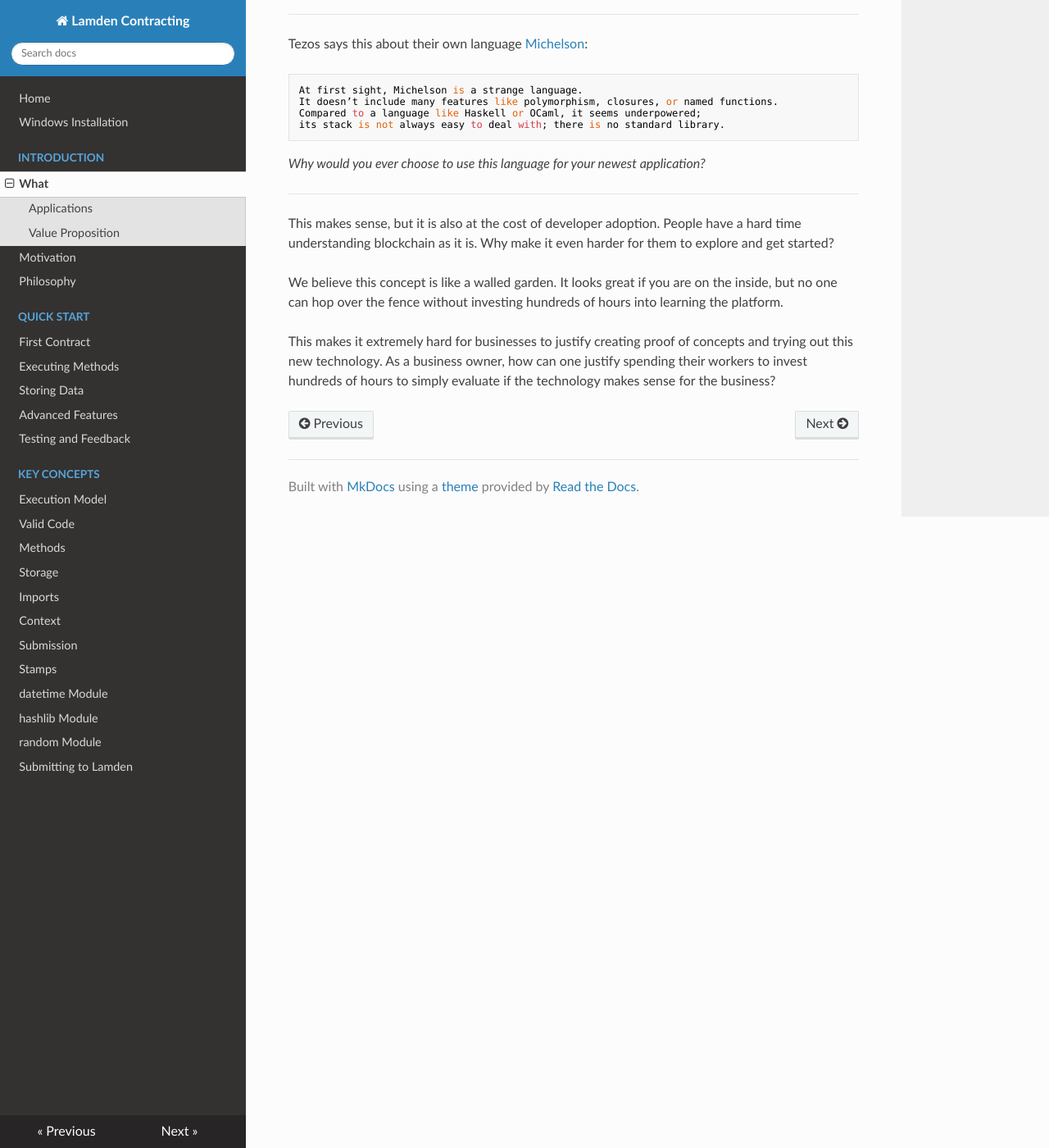
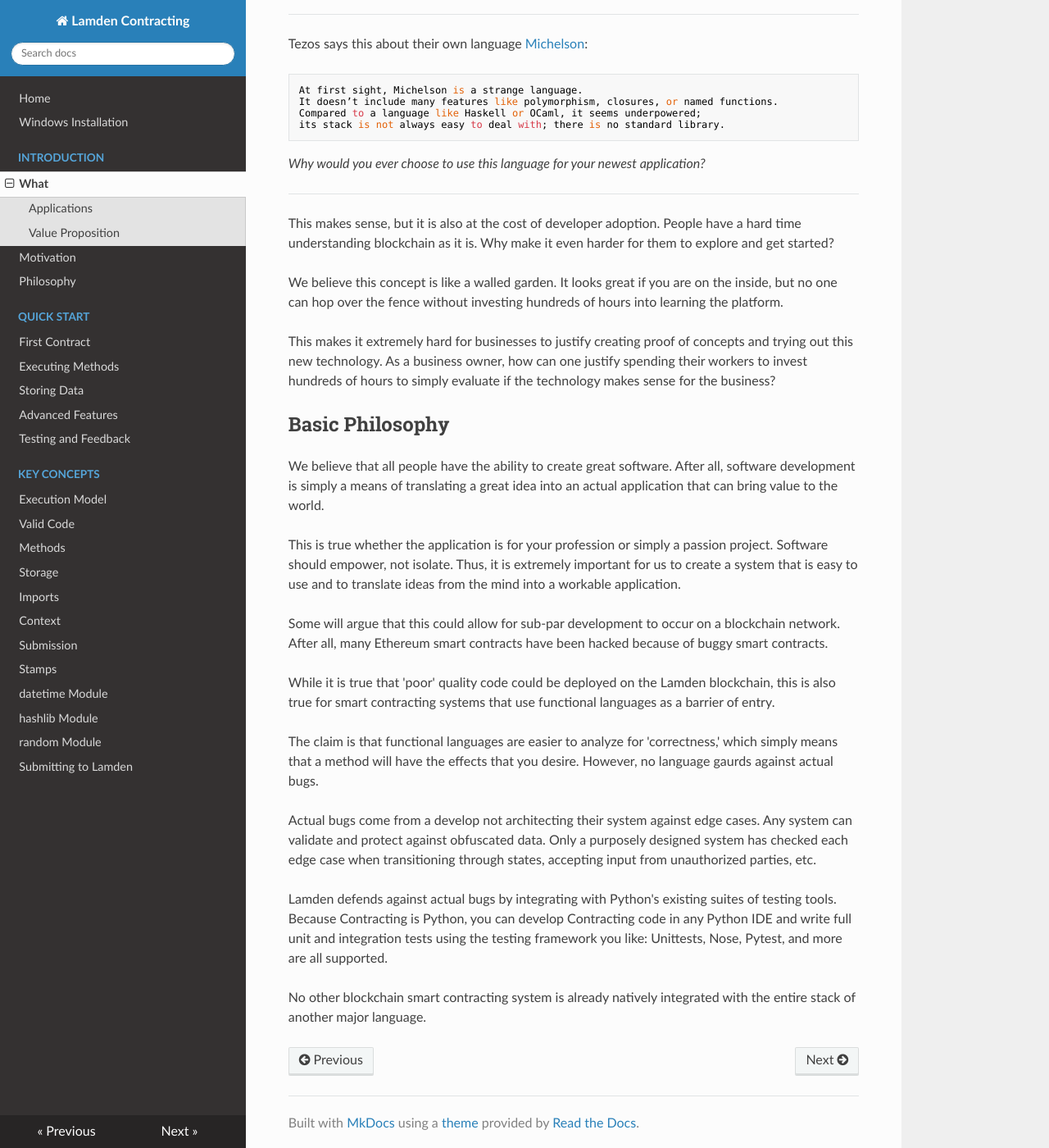
Before and after one commit to Lamden/contracting-docs, an MkDocs documentation site: the page built from docs/intro/intro.md, in a window 1280 px wide and 1400 px high, scrolled down 1296 px. Shown: the whole window at 82% size. Built offline with MkDocs 1.6.1, drawn with Linux system fonts in a browser that asks for light colours; nearby versions of some CDN libraries.

Commit message:
Update intro.md

```diff
--- a/docs/intro/intro.md
+++ b/docs/intro/intro.md
@@ -67,3 +67,20 @@ This makes sense, but it is also at the cost of developer adoption. People have
 We believe this concept is like a walled garden. It looks great if you are on the inside, but no one can hop over the fence without investing hundreds of hours into learning the platform.
 
 This makes it extremely hard for businesses to justify creating proof of concepts and trying out this new technology. As a business owner, how can one justify spending their workers to invest hundreds of hours to simply evaluate if the technology makes sense for the business?
+
+## Basic Philosophy
+We believe that all people have the ability to create great software. After all, software development is simply a means of translating a great idea into an actual application that can bring value to the world.
+
+This is true whether the application is for your profession or simply a passion project. Software should empower, not isolate. Thus, it is extremely important for us to create a system that is easy to use and to translate ideas from the mind into a workable application.
+
+Some will argue that this could allow for sub-par development to occur on a blockchain network. After all, many Ethereum smart contracts have been hacked because of buggy smart contracts.
+
+While it is true that 'poor' quality code could be deployed on the Lamden blockchain, this is also true for smart contracting systems that use functional languages as a barrier of entry.
+
+The claim is that functional languages are easier to analyze for 'correctness,' which simply means that a method will have the effects that you desire. However, no language gaurds against actual bugs.
+
+Actual bugs come from a develop not architecting their system against edge cases. Any system can validate and protect against obfuscated data. Only a purposely designed system has checked each edge case when transitioning through states, accepting input from unauthorized parties, etc.
+
+Lamden defends against actual bugs by integrating with Python's existing suites of testing tools. Because Contracting is Python, you can develop Contracting code in any Python IDE and write full unit and integration tests using the testing framework you like: Unittests, Nose, Pytest, and more are all supported.
+
+No other blockchain smart contracting system is already natively integrated with the entire stack of another major language.
```
